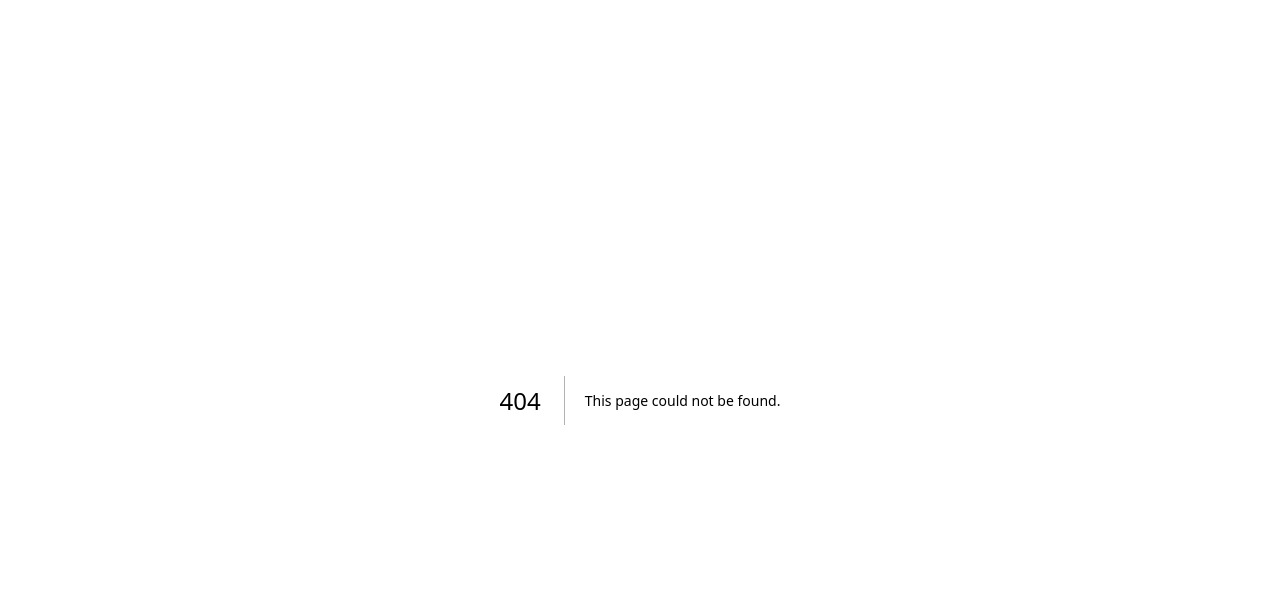
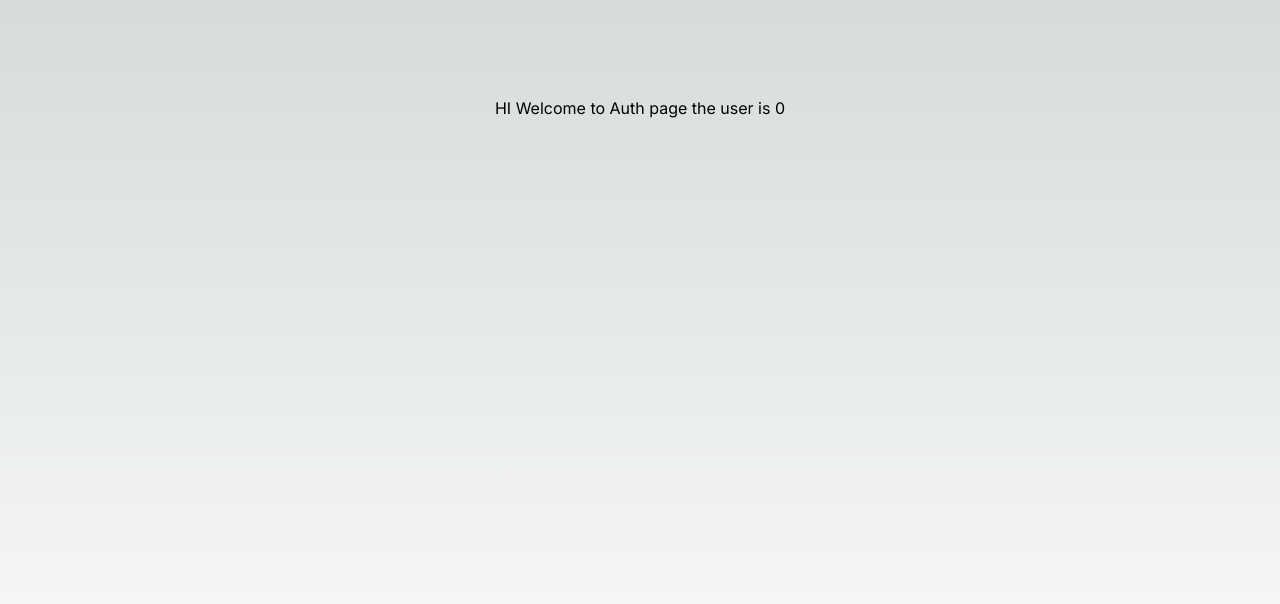
Before and after one commit to selvaprasath2706/SSO, a Next.js app: page /authentication in a window 1280 px wide. Before the commit this address had no page. Shown: the top 604 px of the page. Built offline with nearby package versions, Linux system fonts and the light colour scheme.

Commit message:
Added cookies check in next

```diff
--- /dev/null
+++ b/src/app/authentication/page.tsx
@@ -0,0 +1,14 @@
+"use client"
+
+export default function Authentication() {
+     function getCookie(n:string) {
+       let a = `; ${document.cookie}`.match(`;\\s*${n}=([^;]+)`);
+       return a ? a[1] : "";
+     }
+
+  return (
+    <main className="flex min-h-screen flex-col items-center justify-between p-24">
+      HI Welcome to Auth page the user is {getCookie("token")?.length}
+    </main>
+  );
+}
```
Also changed, not shown: 1 other file (tests, documents, lock files or other folders).
